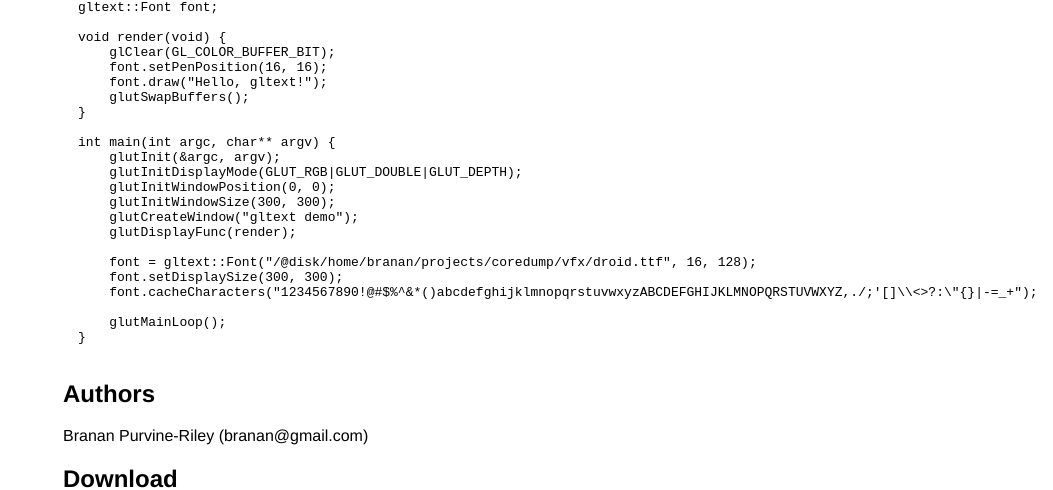
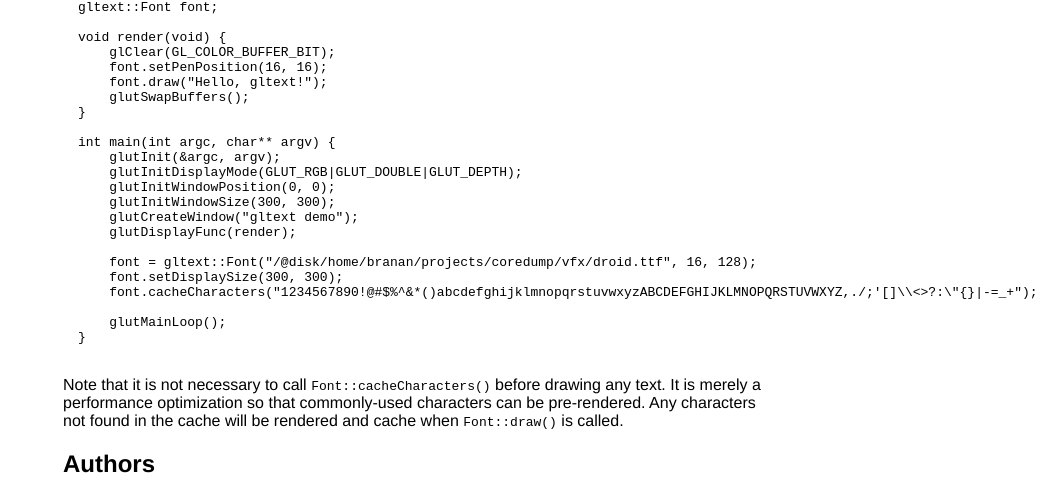
Before and after one commit to branan/gltext, a plain HTML site: page index.html in a window 1280 px wide. Shown: the part 316-806 px from the top of the page, without its empty margins (227-1280 px from the left). Drawn offline with Linux system fonts and the light colour scheme.

Commit message:
Add note about the char cache

```diff
--- a/index.html
+++ b/index.html
@@ -73,7 +73,8 @@ int main(int argc, char** argv) {
     font.cacheCharacters("1234567890!@#$%^&*()abcdefghijklmnopqrstuvwxyzABCDEFGHIJKLMNOPQRSTUVWXYZ,./;'[]\\&lt&gt?:\"{}|-=_+");
 
     glutMainLoop();
-}</pre>
+}</pre><p>
+  Note that it is not necessary to call <tt>Font::cacheCharacters()</tt> before drawing any text. It is merely a performance optimization so that commonly-used characters can be pre-rendered. Any characters not found in the cache will be rendered and cache when <tt>Font::draw()</tt> is called.
 
       <h2>Authors</h2>
       <p>Branan Purvine-Riley (branan@gmail.com)
```
